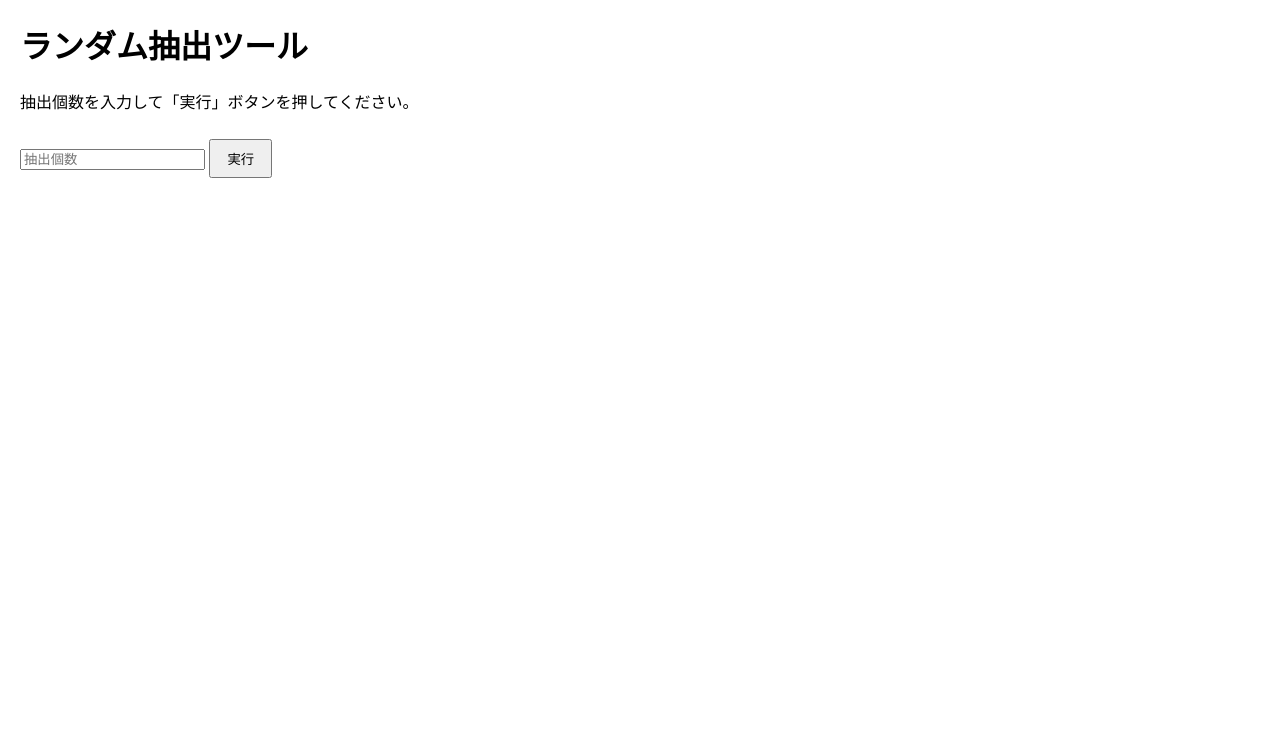
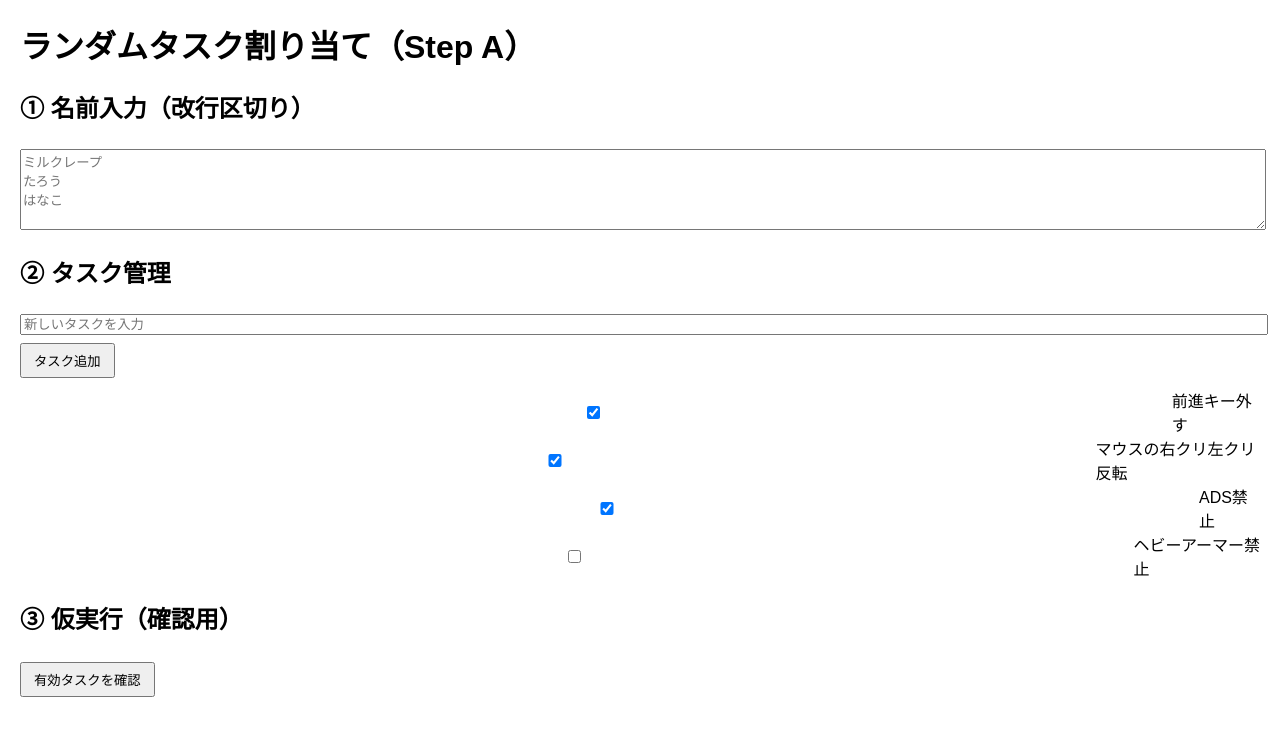
Before and after one commit to milkcreper/random-select, a plain HTML site: page index.html in a window 1280 px wide. Drawn offline with Linux system fonts and the light colour scheme.

Commit message:
Update title and enhance task management UI

```diff
--- a/index.html
+++ b/index.html
@@ -2,86 +2,114 @@
 <html lang="ja">
 <head>
 <meta charset="UTF-8">
-<title>ランダム抽出ツール</title>
+<title>ランダムタスク割り当て（Step A）</title>
 <style>
-body { font-family: sans-serif; margin: 20px; }
-button { padding: 8px 16px; margin-top: 10px; }
-#result { margin-top: 20px; white-space: pre-line; }
+body {
+  font-family: sans-serif;
+  margin: 20px;
+}
+
+textarea, input {
+  width: 100%;
+  margin-top: 5px;
+}
+
+button {
+  margin-top: 8px;
+  padding: 6px 12px;
+}
+
+.task-item {
+  display: flex;
+  align-items: center;
+  gap: 6px;
+}
+
+.task-list {
+  margin-top: 10px;
+}
 </style>
 </head>
 <body>
 
-<h1>ランダム抽出ツール</h1>
-<p>抽出個数を入力して「実行」ボタンを押してください。</p>
+<h1>ランダムタスク割り当て（Step A）</h1>
 
-<input type="number" id="count" min="1" placeholder="抽出個数">
-<button onclick="runRandom()">実行</button>
+<!-- 名前入力 -->
+<h2>① 名前入力（改行区切り）</h2>
+<textarea id="names" rows="5" placeholder="ミルクレープ
+たろう
+はなこ"></textarea>
 
-<div id="result"></div>
+<!-- タスク管理 -->
+<h2>② タスク管理</h2>
+
+<!-- タスク追加 -->
+<input type="text" id="newTask" placeholder="新しいタスクを入力">
+<button onclick="addTask()">タスク追加</button>
+
+<!-- タスク一覧 -->
+<div class="task-list" id="taskList"></div>
+
+<!-- 実行（仮） -->
+<h2>③ 仮実行（確認用）</h2>
+<button onclick="run()">有効タスクを確認</button>
+
+<pre id="result"></pre>
 
 <script>
-// データ（message.txt の中身）
-const data = [
-"前進キー外す",
-"マウスの右クリ左クリ反転",
-"１タップ縛り",
-"撃ち合ってない時ずっと武器を見る",
-"クロスヘア非表示",
-"歩き禁止(しゃがみ移動はあり)",
-"スナイパー専(ピストルはクラシック)",
-"ガーディアンとブルドック縛り(サブ武器は自由)",
-"ヘビーアーマー禁止",
-"メイン武器アレスのみ",
-"ADS禁止",
-"しゃがみキー外す",
-"全ラウンドスキル優先でバイする",
-"毎ラウンドショーティーを持っていく",
-"リロードキーを外す",
-"1キル発生まで発砲禁止",
-"ウルトを溜まった瞬間あるいはラウンド開始時に使用する",
-"ラウンド開始後10秒手を放す",
-"攻めの時はボムを持つ、守りの時は解除をする(そのためなら妨害してもいい)",
-"メインボリュームを0にする",
-"使用キャラなりきり",
-"自分の考えてることしゃべり続ける",
-"フラグトップの近くにずっといる",
-"死んだら味方をほめまくる",
-"定期的に嘘を言う",
-"味方チームが残り一人になったら話しかける",
-"語尾「でやんす」",
-"一人称を「おいどん」にする",
-"敬語禁止",
-"FPSを60にする"
+// ===== タスクデータ（チェック式） =====
+let tasks = [
+  { text: "前進キー外す", enabled: true },
+  { text: "マウスの右クリ左クリ反転", enabled: true },
+  { text: "ADS禁止", enabled: true },
+  { text: "ヘビーアーマー禁止", enabled: false }
 ];
 
-function runRandom() {
-    let count = parseInt(document.getElementById('count').value, 10);
-    if (isNaN(count) || count <= 0) {
-        alert("正しい抽出個数を入力してください");
-        return;
-    }
-    if (count > data.length) {
-        alert("抽出個数がデータ数を超えています");
-        return;
-    }
+// ===== タスク一覧描画 =====
+function renderTasks() {
+  const list = document.getElementById("taskList");
+  list.innerHTML = "";
 
-    // シャッフル
-    let shuffled = [...data].sort(() => Math.random() - 0.5);
+  tasks.forEach((task, index) => {
+    const div = document.createElement("div");
+    div.className = "task-item";
 
-    // 個数分だけ抽出
-    let selected = shuffled.slice(0, count);
+    const checkbox = document.createElement("input");
+    checkbox.type = "checkbox";
+    checkbox.checked = task.enabled;
+    checkbox.onchange = () => {
+      tasks[index].enabled = checkbox.checked;
+    };
 
-    // 半分に分ける
-    let half = Math.floor(count / 2);
-    let group1 = selected.slice(0, half);
-    let group2 = selected.slice(half);
+    const label = document.createElement("span");
+    label.textContent = task.text;
 
-    // 結果表示
-    let output = "【前半】\n" + group1.join("\n") +
-                 "\n\n【後半】\n" + group2.join("\n");
+    div.appendChild(checkbox);
+    div.appendChild(label);
+    list.appendChild(div);
+  });
+}
 
-    document.getElementById('result').textContent = output;
+// ===== タスク追加 =====
+function addTask() {
+  const input = document.getElementById("newTask");
+  const text = input.value.trim();
+  if (text === "") return;
+
+  tasks.push({ text: text, enabled: true });
+  input.value = "";
+  renderTasks();
 }
+
+// ===== 仮実行（確認用） =====
+function run() {
+  const activeTasks = tasks.filter(t => t.enabled).map(t => t.text);
+  document.getElementById("result").textContent =
+    "現在有効なタスク：\n" + activeTasks.join("\n");
+}
+
+// 初期表示
+renderTasks();
 </script>
 
 </body>
```
